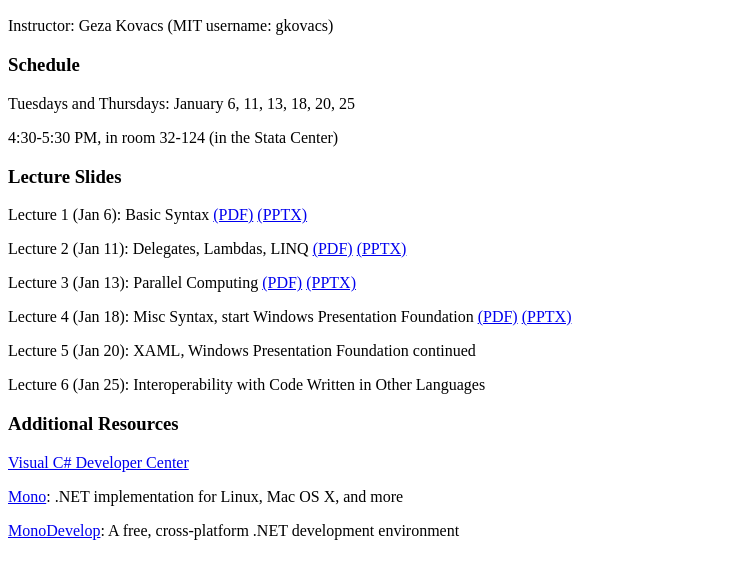
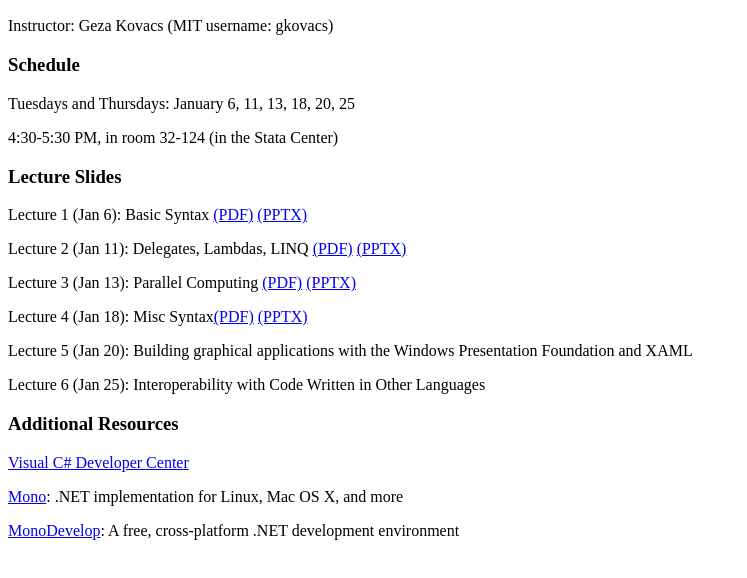
Before and after one commit to iap-csharp/iap-csharp.github.com, a plain HTML site: page index.html in a window 1280 px wide. Shown: the part 96-674 px from the top of the page, without its empty margins (0-747 px from the left). Drawn offline with Linux system fonts and the light colour scheme.

Commit message:
modified lecture 5 topic

```diff
--- a/index.html
+++ b/index.html
@@ -10,8 +10,8 @@
 <p>Lecture 1 (Jan 6): Basic Syntax <a href="IAP-CSharp-Lecture-1.pdf">(PDF)</a> <a href="IAP-CSharp-Lecture-1.pptx">(PPTX)</a></p>
 <p>Lecture 2 (Jan 11): Delegates, Lambdas, LINQ <a href="IAP-CSharp-Lecture-2.pdf">(PDF)</a> <a href="IAP-CSharp-Lecture-2.pptx">(PPTX)</a></p></p>
 <p>Lecture 3 (Jan 13): Parallel Computing <a href="IAP-CSharp-Lecture-3.pdf">(PDF)</a> <a href="IAP-CSharp-Lecture-3.pptx">(PPTX)</a></p>
-<p>Lecture 4 (Jan 18): Misc Syntax, start Windows Presentation Foundation <a href="IAP-CSharp-Lecture-4.pdf">(PDF)</a> <a href="IAP-CSharp-Lecture-4.pptx">(PPTX)</a></p>
-<p>Lecture 5 (Jan 20): XAML, Windows Presentation Foundation continued</p>
+<p>Lecture 4 (Jan 18): Misc Syntax<a href="IAP-CSharp-Lecture-4.pdf">(PDF)</a> <a href="IAP-CSharp-Lecture-4.pptx">(PPTX)</a></p>
+<p>Lecture 5 (Jan 20): Building graphical applications with the Windows Presentation Foundation and XAML</p>
 <p>Lecture 6 (Jan 25): Interoperability with Code Written in Other Languages</p>
 <h3>Additional Resources</h3>
 <p><a href="http://msdn.microsoft.com/en-us/vcsharp">Visual C# Developer Center</a></p>
```
